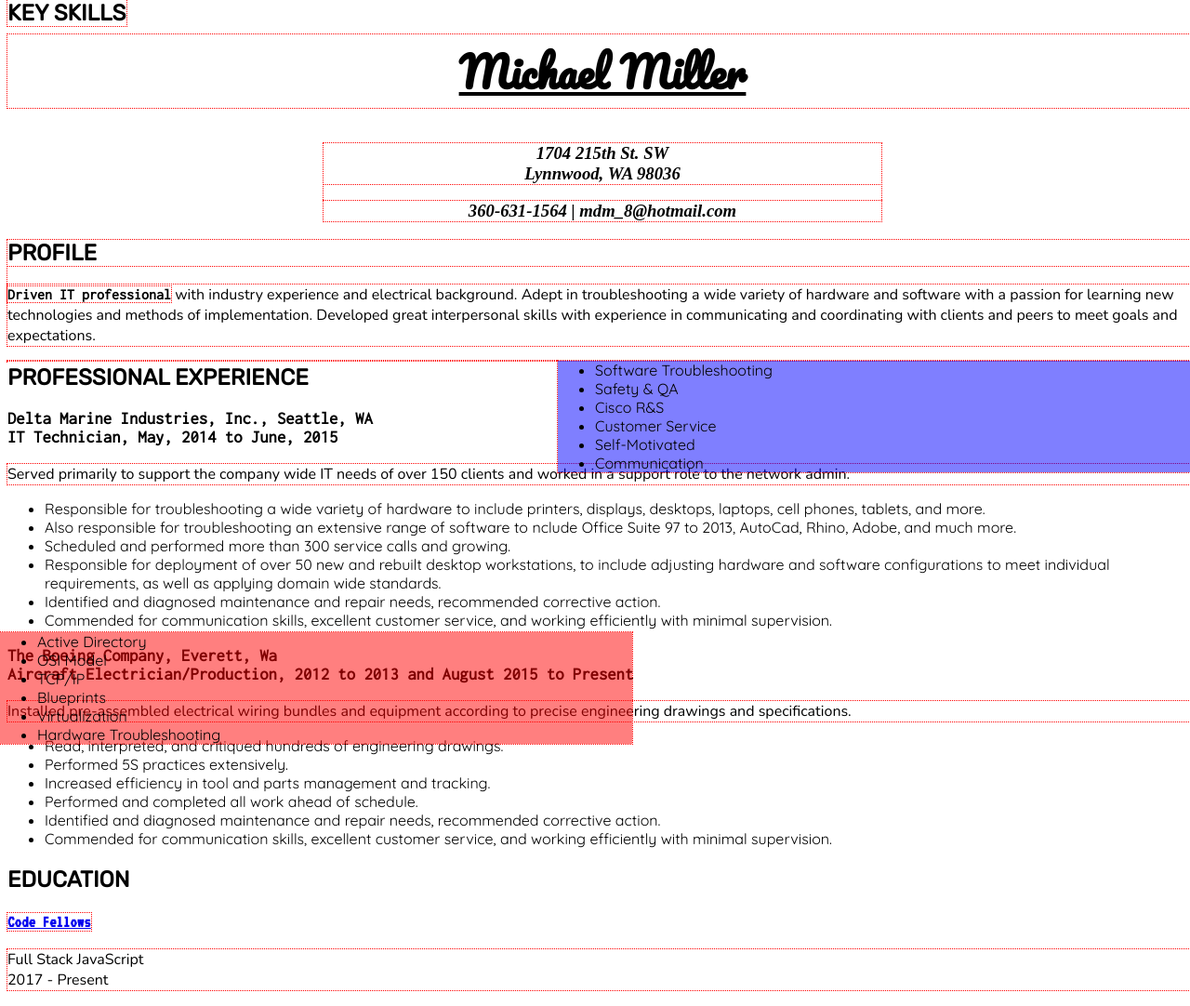
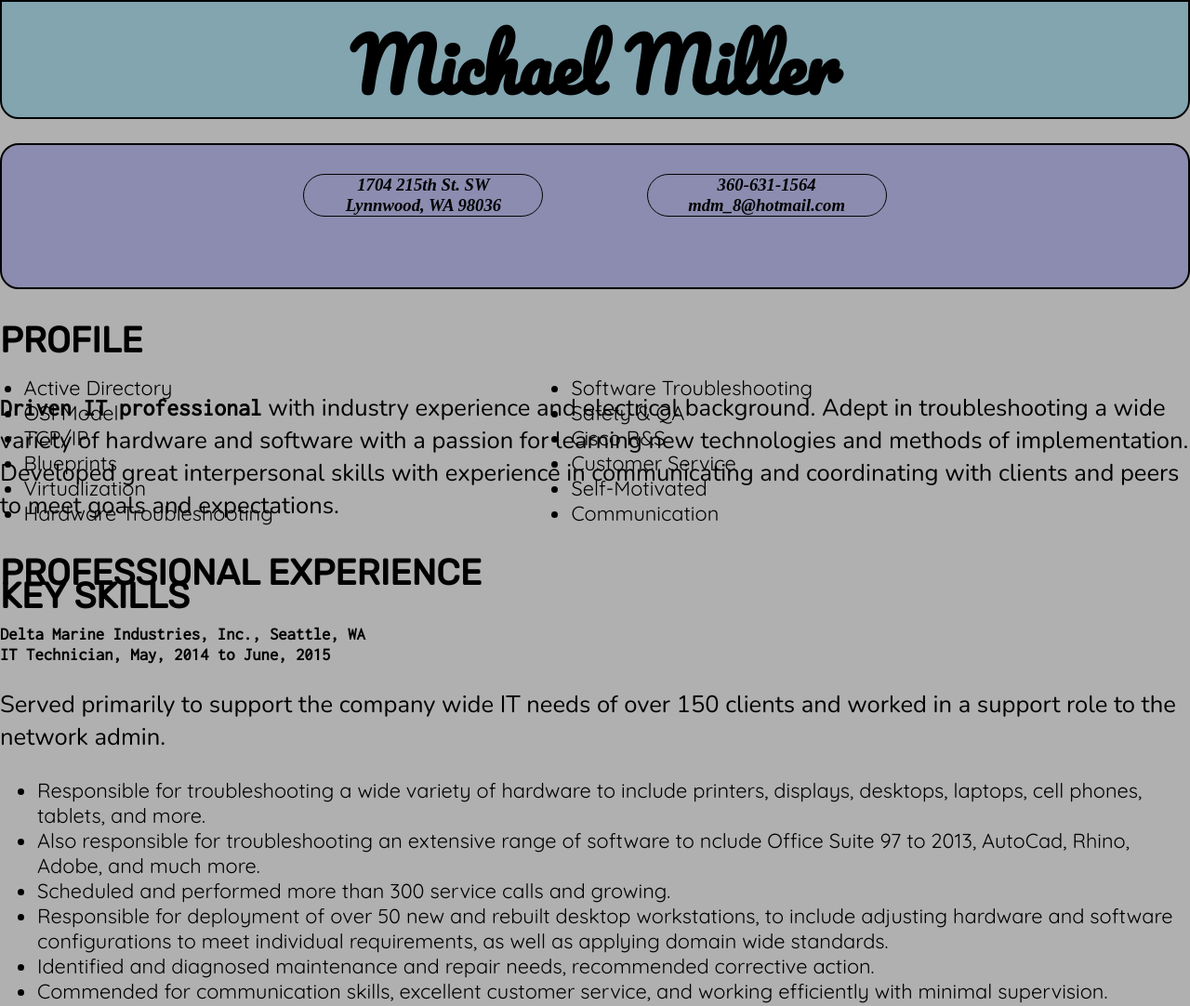
Before and after one commit to Adutchguy/about_me, a plain HTML site: page html/index.html in a window 1280 px wide. Shown: the top 1082 px of the page at 93% size. Drawn offline with nearby package versions, Linux system fonts and the light colour scheme.

Commit message:
a large number of changes to CSS and HTML

```diff
--- a/css/style.css
+++ b/css/style.css
@@ -1,139 +1,208 @@
 /*General CSS*/
+
+* {
+  text-decoration-color: #82A5B0;
+}
+
+html {
+
+}
 
 body {
   width: 100%;
-  background-color: .dfdfdf;
+  background-color: #B0B0B0;
+  padding: 0;
+  margin: 0;
 }
 
 p {
   font-family: 'Nunito', sans-serif;
-  outline: dotted 1px red;
+font-size: 2vw;
 }
 
 h2 {
   font-family: 'Rubik', sans-serif;
+  font-size: 3vw;
 }
 
 ul, ol {
   font-family: 'Quicksand', sans-serif;
+  font-size: 1.7vw;
 }
 
 a {
-  font-family: 'VT323', monospace;
-  outline: dotted 1px red;
+  font-family: 'Quicksand', sans-serif;
+  font-size: 3vw;
+  color: #0C0A09
 }
 /*CSS for Header Area*/
 
-.nameHeader {
-  text-align: center;
-  width: auto;
-  text-decoration: underline;
-  font-size: 45px;
+header{
+  width: 100%;
+  height: 10vw;
+  position: fixed;
+  font-size: 3vw;
   font-family: 'Pacifico', cursive;
-  outline: dotted 1px red;
+  padding: 0;
+  margin: 0;
+  box-sizing: border-box;
+  border-radius: 0px 0px 20px 20px;
+  border: 2px solid black;
+  background-color: rgba(130,165,176,1);
+  z-index: 99;
+  top:0px
 }
 
-.contact {
-  width: 600px;
+header h1 {
   display: block;
+  box-sizing: border-box;
+  padding: 0;
   margin: auto;
-  outline: dotted 1px red;
+  height: 9.5vw;
+  width: 50vw;
+  text-align: center;
 }
 
-.addressHeader {
-  text-align: center;
-  outline: dotted 1px red;
+/*CSS FOR CONTACT INFO AREA*/
+
+.contact {
+  margin: auto;
+  margin-top: 12vw;
+/*   outline: 1px solid yellow; */
+  width: 100%;
+  height: auto;
+  position: relative;
+  border: 2px solid black;
+  border-radius: 20px;
+  padding: 1vw;
+  background: #8C8CB0;
+  box-sizing: border-box;
+
 }
 
-.contactHeader {
+.contact .address {
+/*   outline: 1px solid yellow; */
+  display: block;
+  width: 55vw;
+  margin: auto;
+  position: relative;
+  height: 10vw;
+}
+
+.contact .address .addressHeader {
+  display: inline-block;
+  width: 20vw;
+  float: left;
+  left: 3vw;
   text-align: center;
-  outline: dotted 1px red;
+/*   outline: 1px solid yellow; */
+  border: .5px solid black;
+  border-radius: 50px;
+  position: absolute;
+}
+
+/* .contact hr {
+  width: 18vw;
+  margin: auto;
+  margin-top: .5vw;
+  margin-bottom: .5vw;
+} */
+
+.contact .address .contactHeader {
+  display: inline-block;
+  width: 20vw;
+  right: 3vw;
+  text-align: center;
+/*   outline: 1px solid yellow; */
+  border: .5px solid black;
+  border-radius: 50px;
+  position: absolute;
 }
 
 /*CSS for Profile Area*/
 
 .profile {
-  outline: dotted 1px red;
+  position: relative;
+  clear: both;
+
 }
 
-.profileHeader {
+.profile .profileHeader {
   font-family: 'Rubik', sans-serif;
-  outline: dotted 1px red;
+
 }
 
-.profileTextBold {
+.profile .profileTextBold {
   font-family: 'Inconsolata', monospace;
-  outline: dotted 1px red;
+
 }
 
 /*CSS for Key Skills Area*/
 
-.keySkills {
-  display: block;
+.keySkills div{
+  position:relative;
   width: 100%;
-  margin: auto;
-  outline: dotted 1px red;
+
+  /*background: rgba(0,255,0,.3);*/
 }
 
-.keySkillsHeader {
-  display: block;
+.keySkills div .keySkillsHeader{
   position: absolute;
   top: 0pt;
-  margin: auto;
-  outline: dotted 1px red;
+  left: 0pt;
+
   width: auto;
+  /*background: rgba(0,255,255,.3);*/
 }
 
-.ksul1 {
-  display: block;
-  margin: auto;
+.keySkills div .ksul1 {
   position: absolute;
   left: 0pt;
   bottom: 0pt;
-  outline: dotted 1px red;
+
   width: 50%;
-  background: rgba(255,00,00,0.5);
+  /*background: rgba(255,00,00,0.5);*/
+  padding: 0;
+  margin-left: 2%;
+  margin-right: 2%;
 }
 
-.ksul2 {
-  display: block;
-  margin: auto;
+.keySkills div .ksul2 {
   position: absolute;
-  outline: dotted 1px red;
+
   width: 50%;
-  background: rgba(0,0,255,0.5);
+  /*background: rgba(0,0,255,0.5);*/
   right: 0pt;
+  bottom: 0pt;
+  padding: 0;
+  margin-left: 2%;
+  margin-right: 2%;
 }
 
 /*CSS for Professional Experience Area*/
 
 .proExp {
-  display: block;
-
+  width: 100%;
+  position: relative;
 }
 
 .proEXPHeader {
-  display: block;
 
 }
 
 .deltaMarine {
-  display: block;
 
 }
 
 .deltaMarineBold {
-  display: block;
   font-family: 'Inconsolata', monospace;
 }
 
 .boeing {
-  display: block;
 
 }
 
 .boeingBold {
-  display: block;
   font-family: 'Inconsolata', monospace;
 }
 
--- a/html/index.html
+++ b/html/index.html
@@ -13,21 +13,28 @@
   <body>
 
     <header>
-      <h2 class="nameHeader">Michael Miller</h2>
-      <address class="contact">
-        <h3 class="addressHeader">1704 215th St. SW <br>Lynnwood, WA 98036</h3>
-        <h3 class="contactHeader">360-631-1564 | mdm_8@hotmail.com</h3>
-      </address>
+      <h1 class="nameHeader">Michael Miller</h1>
     </header>
+
+<!-- CONTACT -->
+
+<div class="contact">
+  <address class="address">
+    <h3 class="addressHeader">1704 215th St. SW <br>Lynnwood, WA 98036</h3>
+<!--     <hr></hr> -->
+    <h3 class="contactHeader">360-631-1564<br>mdm_8@hotmail.com</h3>
+   </address>
+</div>
+
 <!--  -->
     <section class="profile">
       <h2 class="profileHeader">PROFILE</h2>
       <p><b class="profileTextBold">Driven IT professional</b> with industry experience and electrical background. Adept in troubleshooting a wide variety of hardware and software with a passion for learning new technologies and methods of implementation. Developed great interpersonal skills with experience in communicating and coordinating with clients and peers to meet goals and expectations.</p>
     </section>
 <!--  -->
-    <section>
+    <section class="keySkills">
 
-      <div class="keySkills">
+      <div>
 
       <h2 class="keySkillsHeader">KEY SKILLS</h2>
 
@@ -50,6 +57,7 @@
         </ul>
 
       </div>
+
     </section>
 <!--  -->
     <section class="proExp">
```
